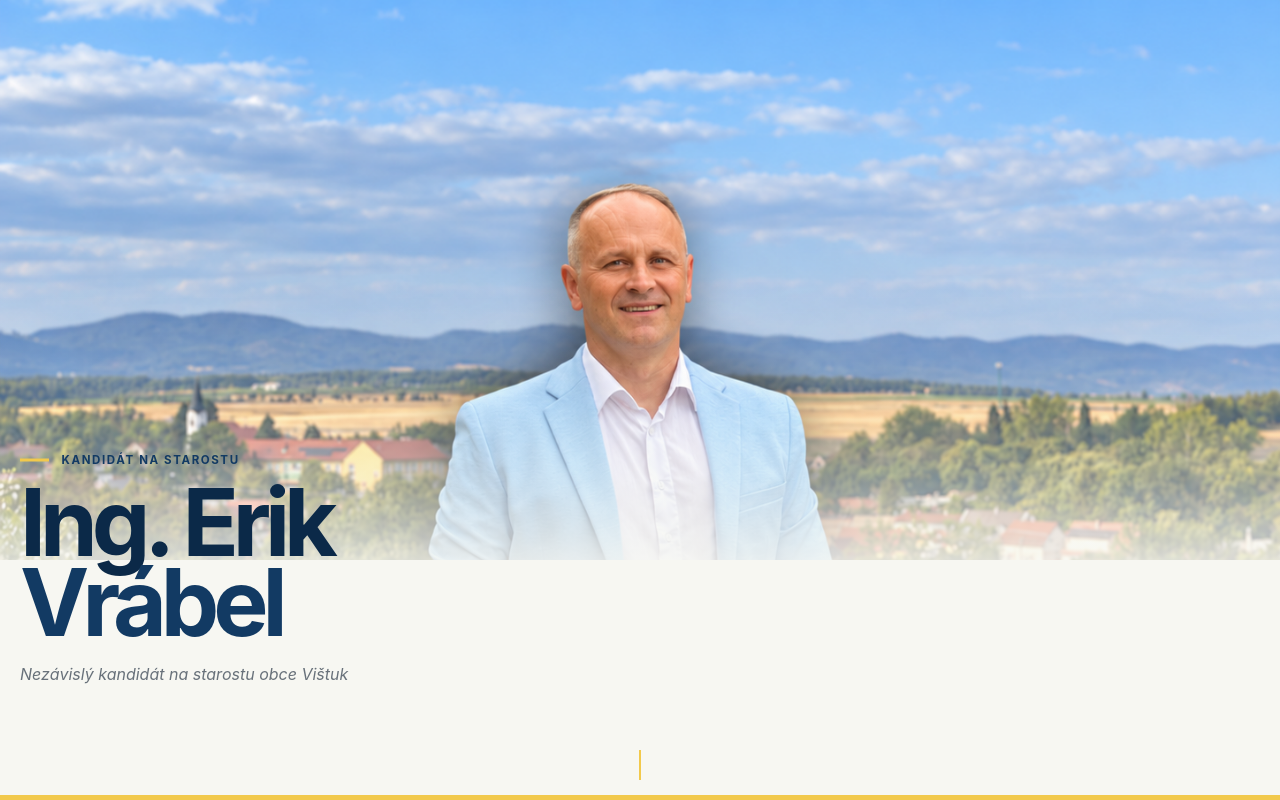
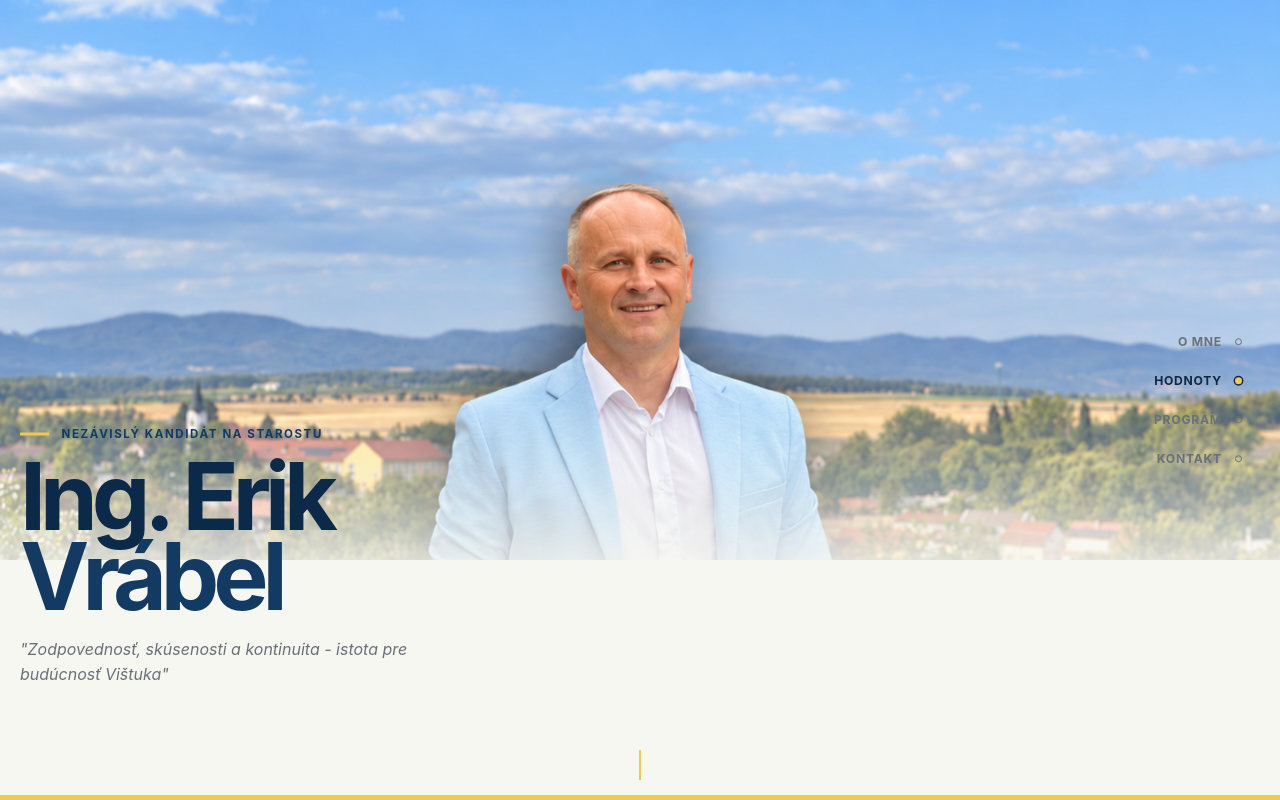
Before and after one commit to matok23/erik-vrabel, a React (Vite) app: page / in a window 1280 px wide. Shown: the top 800 px of the page. Built offline with nearby package versions, Linux system fonts and the light colour scheme.

Commit message:
fix scrolling and sidenav issue

```diff
--- a/src/App.jsx
+++ b/src/App.jsx
@@ -8,12 +8,14 @@ import Priorities from './sections/Priorities.jsx';
 import Program from './sections/Program.jsx';
 import Contact from './sections/Contact.jsx';
 
+
 const sectionIds = [
   'about',
   'priorities',
   'program',
   'contact',
 ];
+
 
 function App() {
   const [navigationVisible, setNavigationVisible] =
@@ -22,78 +24,200 @@ function App() {
   const [activeSection, setActiveSection] =
     useState('about');
 
+
   useEffect(() => {
-    const hero = document.getElementById('hero');
+    let ticking = false;
 
-    if (!hero) {
-      return undefined;
-    }
 
-    const heroObserver = new IntersectionObserver(
-      ([entry]) => {
+    const updatePageState = () => {
+      /*
+        --------------------------------------------------
+        NAVIGATION VISIBILITY
+        --------------------------------------------------
+
+        The menu appears once we have scrolled roughly
+        35% through the hero.
+
+        hero bottom <= 65% of viewport
+      */
+
+      const hero = document.getElementById('hero');
+
+      if (hero) {
+        const heroRect =
+          hero.getBoundingClientRect();
+
+        const navigationTrigger =
+          window.innerHeight * 0.65;
+
         setNavigationVisible(
-          entry.intersectionRatio < 0.35,
+          heroRect.bottom <= navigationTrigger,
         );
-      },
+      }
+
+
+      /*
+        --------------------------------------------------
+        ACTIVE SECTION
+        --------------------------------------------------
+
+        We use the exact vertical center of the viewport.
+
+        Whichever section contains this point becomes
+        active.
+
+        This is much more reliable for full-screen
+        sections than IntersectionObserver thresholds.
+      */
+
+      const triggerPoint =
+        window.innerHeight * 0.5;
+
+
+      let currentSection = null;
+
+
+      for (const id of sectionIds) {
+        const section =
+          document.getElementById(id);
+
+        if (!section) {
+          continue;
+        }
+
+
+        const rect =
+          section.getBoundingClientRect();
+
+
+        if (
+          rect.top <= triggerPoint &&
+          rect.bottom > triggerPoint
+        ) {
+          currentSection = id;
+
+          break;
+        }
+      }
+
+
+      /*
+        Fallback.
+
+        Normally one section will always contain the
+        center point, but this protects against gaps or
+        unusually sized sections.
+      */
+
+      if (!currentSection) {
+        let closestDistance = Infinity;
+        let closestSection = 'about';
+
+
+        for (const id of sectionIds) {
+          const section =
+            document.getElementById(id);
+
+          if (!section) {
+            continue;
+          }
+
+
+          const rect =
+            section.getBoundingClientRect();
+
+
+          const sectionCenter =
+            rect.top + rect.height / 2;
+
+
+          const distance =
+            Math.abs(
+              sectionCenter - triggerPoint,
+            );
+
+
+          if (distance < closestDistance) {
+            closestDistance = distance;
+            closestSection = id;
+          }
+        }
+
+
+        currentSection =
+          closestSection;
+      }
+
+
+      setActiveSection(currentSection);
+
+      ticking = false;
+    };
+
+
+    /*
+      requestAnimationFrame prevents the scroll handler
+      from performing all calculations on every raw
+      browser scroll event.
+    */
+
+    const handleScroll = () => {
+      if (!ticking) {
+        window.requestAnimationFrame(
+          updatePageState,
+        );
+
+        ticking = true;
+      }
+    };
+
+
+    const handleResize = () => {
+      updatePageState();
+    };
+
+
+    /*
+      Calculate correct state immediately on load.
+
+      Important if the page loads at an anchor such as:
+
+      /#program
+
+      or the browser restores a previous scroll position.
+    */
+
+    updatePageState();
+
+
+    window.addEventListener(
+      'scroll',
+      handleScroll,
       {
-        threshold: [0, 0.35, 1],
+        passive: true,
       },
     );
 
-    heroObserver.observe(hero);
+
+    window.addEventListener(
+      'resize',
+      handleResize,
+    );
+
 
     return () => {
-      heroObserver.disconnect();
+      window.removeEventListener(
+        'scroll',
+        handleScroll,
+      );
+
+      window.removeEventListener(
+        'resize',
+        handleResize,
+      );
     };
   }, []);
 
-  useEffect(() => {
-    const sections = sectionIds
-      .map((id) => document.getElementById(id))
-      .filter(Boolean);
-
-    if (sections.length === 0) {
-      return undefined;
-    }
-
-    const sectionObserver = new IntersectionObserver(
-      (entries) => {
-        const visibleEntries = entries
-          .filter((entry) => entry.isIntersecting)
-          .sort(
-            (a, b) =>
-              b.intersectionRatio -
-              a.intersectionRatio,
-          );
-
-        if (visibleEntries.length > 0) {
-          setActiveSection(
-            visibleEntries[0].target.id,
-          );
-        }
-      },
-      {
-        root: null,
-        rootMargin: '-25% 0px -45% 0px',
-        threshold: [
-          0,
-          0.1,
-          0.25,
-          0.5,
-          0.75,
-          1,
-        ],
-      },
-    );
-
-    sections.forEach((section) => {
-      sectionObserver.observe(section);
-    });
-
-    return () => {
-      sectionObserver.disconnect();
-    };
-  }, []);
 
   return (
     <>
@@ -101,23 +225,30 @@ function App() {
         href="#about"
         className="skip-link"
       >
-        Skip to content
+        Prejsť na obsah
       </a>
+
 
       <SideNav
         visible={navigationVisible}
         activeSection={activeSection}
       />
 
+
       <main>
         <Hero />
+
         <About />
+
         <Priorities />
+
         <Program />
+
         <Contact />
       </main>
     </>
   );
 }
 
+
 export default App;
--- a/src/components/SideNav.jsx
+++ b/src/components/SideNav.jsx
@@ -3,11 +3,11 @@ import { useEffect, useState } from 'react';
 const navigationItems = [
     {
         id: 'about',
-        label: 'About',
+        label: 'O mne',
     },
     {
         id: 'priorities',
-        label: 'Priorities',
+        label: 'Hodnoty',
     },
     {
         id: 'program',
@@ -15,12 +15,14 @@ const navigationItems = [
     },
     {
         id: 'contact',
-        label: 'Contact',
+        label: 'KontaKt',
     },
 ];
 
 function SideNav({ visible, activeSection }) {
     const [mobileMenuOpen, setMobileMenuOpen] = useState(false);
+
+    const isOnDarkSection = activeSection === 'contact';
 
     useEffect(() => {
         if (!visible) {
@@ -60,7 +62,13 @@ function SideNav({ visible, activeSection }) {
     return (
         <>
             <nav
-                className={`side-nav ${visible ? 'side-nav--visible' : ''}`}
+                className={[
+                    'side-nav',
+                    visible ? 'side-nav--visible' : '',
+                    isOnDarkSection ? 'side-nav--dark' : '',
+                ]
+                    .filter(Boolean)
+                    .join(' ')}
                 aria-label="Main navigation"
             >
                 <ul className="side-nav__list">
--- a/src/sections/Contact.jsx
+++ b/src/sections/Contact.jsx
@@ -41,7 +41,7 @@ function Contact() {
                         })
                     }
                 >
-                    Back to top ↑
+                    Návrat na vrchol ↑
                 </button>
             </footer>
         </Section>
--- a/src/sections/Hero.jsx
+++ b/src/sections/Hero.jsx
@@ -31,7 +31,7 @@ function Hero() {
             <div className="hero__content">
                 <div className="hero__text">
                     <p className="hero__eyebrow">
-                        Kandidát na starostu
+                        Nezávislý kandidát na starostu
                     </p>
 
                     <h1
@@ -43,7 +43,7 @@ function Hero() {
                     </h1>
 
                     <p className="hero__description">
-                        Nezávislý kandidát na starostu obce Vištuk
+                        "Zodpovednosť, skúsenosti a kontinuita - istota pre budúcnosť Vištuka"
                     </p>
                 </div>
             </div>
--- a/src/styles/global.css
+++ b/src/styles/global.css
@@ -1022,6 +1022,45 @@ h3 {
 
 
 /* =========================================================
+   SIDE NAV ON DARK SECTION
+   ========================================================= */
+
+.side-nav--dark
+.side-nav__link {
+  color:
+    rgba(255, 255, 255, 0.6);
+}
+
+.side-nav--dark
+.side-nav__link:hover {
+  color:
+    #ffffff;
+}
+
+.side-nav--dark
+.side-nav__link--active {
+  color:
+    #ffffff;
+}
+
+.side-nav--dark
+.side-nav__link--active
+.side-nav__dot {
+  background:
+    var(--color-yellow);
+
+  border-color:
+    var(--color-yellow);
+}
+
+.side-nav--dark
+.side-nav__dot {
+  border-color:
+    rgba(255, 255, 255, 0.65);
+}
+
+
+/* =========================================================
    MOBILE NAVIGATION
    ========================================================= */
 
```
